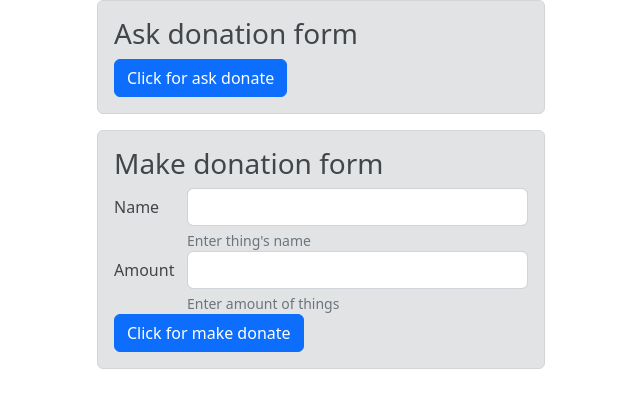
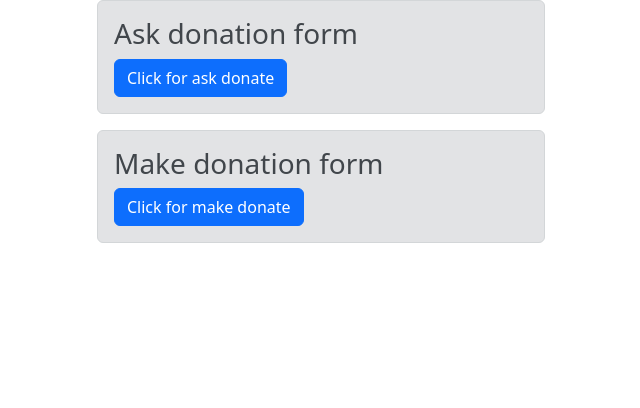
Before and after one commit to PashaHex/Django_donate, a Django app: page /donations/ in a window 1280 px wide. Shown: the part 56-464 px from the top of the page, without its empty margins (319-959 px from the left). Run offline with Django 4.2, Linux system fonts and the light colour scheme.

Commit message:
try remake template to form (not worling now)

```diff
--- a/Django_projects/forms.py
+++ b/Django_projects/forms.py
@@ -1,5 +1,7 @@
 from django import forms
 from django.core.validators import MinLengthValidator, MaxValueValidator, MinValueValidator
+
+from donations.models import Item
 
 
 class DonateCommentForm(forms.Form):
@@ -17,3 +19,9 @@ class DonateCommentForm(forms.Form):
             MinLengthValidator(5)
         ]
     )
+
+
+class ItemForm(forms.ModelForm):
+    class Meta:
+        model = Item
+        exclude = ('state', 'office')
--- a/donations/views.py
+++ b/donations/views.py
@@ -4,14 +4,15 @@ from django.http import HttpResponse
 from django.urls import reverse
 from django.shortcuts import render, redirect
 
-from Django_projects.forms import DonateCommentForm
+from Django_projects.forms import DonateCommentForm, ItemForm
 from donations.models import Item, ItemDescription
 
 
 def main_donate_page(request):
     context = {
         'ask_donate': reverse('donations:ask_donate'),
-        'make_donate': reverse('donations:make_donate')
+        'make_donate': reverse('donations:make_donate'),
+        'item_form': ItemForm(),
     }
     return render(request, 'main.html', context)
 
--- a/templates/main.html
+++ b/templates/main.html
@@ -11,27 +11,27 @@
          </form>
       </div>
 
-
       <div class="container-sm alert alert-secondary" style="width: 28rem;">
           <h3> Make donation form </h3>
           <form method='post' action='{{ make_donate }}'>
               {% csrf_token %}
+              {{ ItemForm }}
 
-              <div class="row mb-33">
-                <label for="donation_item" class="col-sm-2 col-form-label">Name</label>
-                <div class="col-sm-10">
-                    <input type="text" class="form-control" id="donation_item" name="donation_item">
-                    <div  class="form-text">Enter thing's name</div>
-                </div>
-              </div>
+<!--              <div class="row mb-33">-->
+<!--                <label for="donation_item" class="col-sm-2 col-form-label">Name</label>-->
+<!--                <div class="col-sm-10">-->
+<!--                    <input type="text" class="form-control" id="donation_item" name="donation_item">-->
+<!--                    <div  class="form-text">Enter thing's name</div>-->
+<!--                </div>-->
+<!--              </div>-->
 
-              <div class="row mb-33">
-                <label for="donation_amount" class="col-sm-2 col-form-label">Amount</label>
-                <div class="col-sm-10">
-                    <input type="number" class="form-control" id="donation_amount" name="donation_amount">
-                    <div class="form-text">Enter amount of things</div>
-                </div>
-              </div>
+<!--              <div class="row mb-33">-->
+<!--                <label for="donation_amount" class="col-sm-2 col-form-label">Amount</label>-->
+<!--                <div class="col-sm-10">-->
+<!--                    <input type="number" class="form-control" id="donation_amount" name="donation_amount">-->
+<!--                    <div class="form-text">Enter amount of things</div>-->
+<!--                </div>-->
+<!--              </div>-->
 
               <button type="submit" class="btn btn-primary">Click for make donate</button>
           </form>
```
